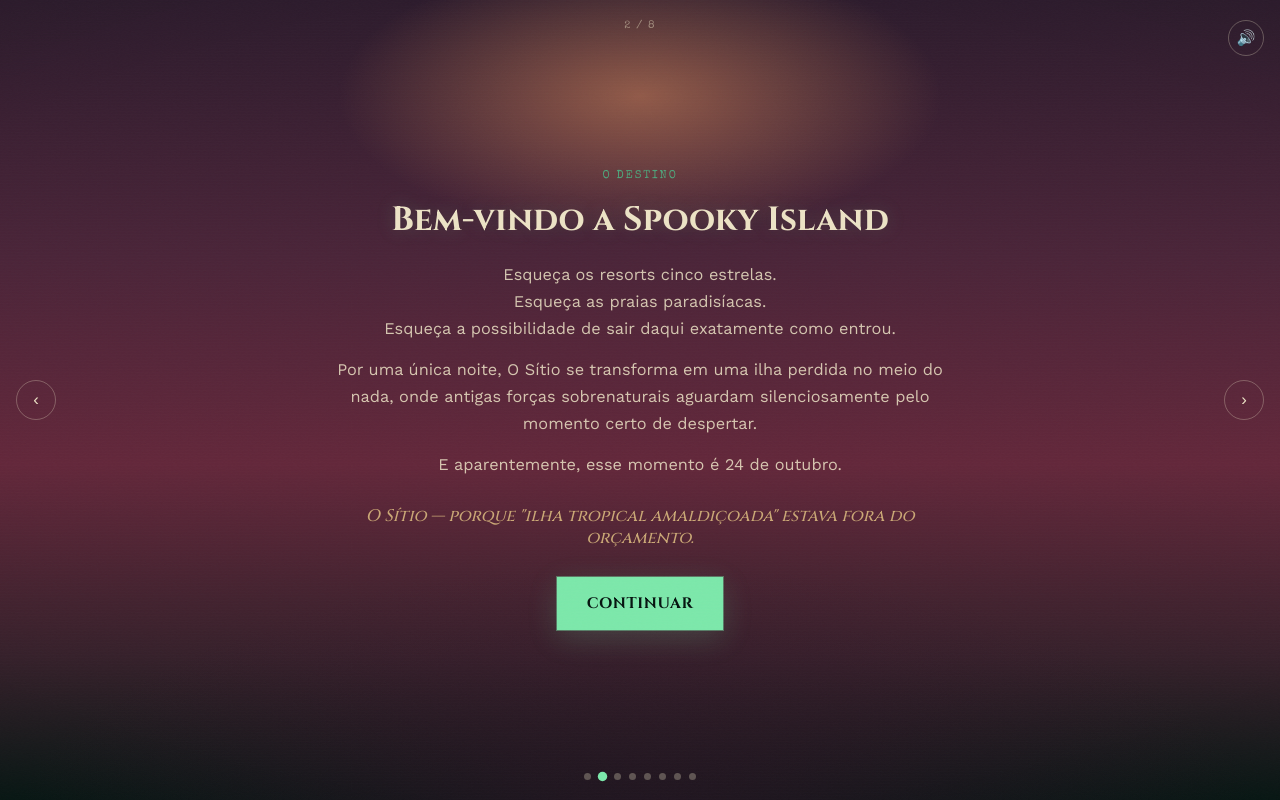
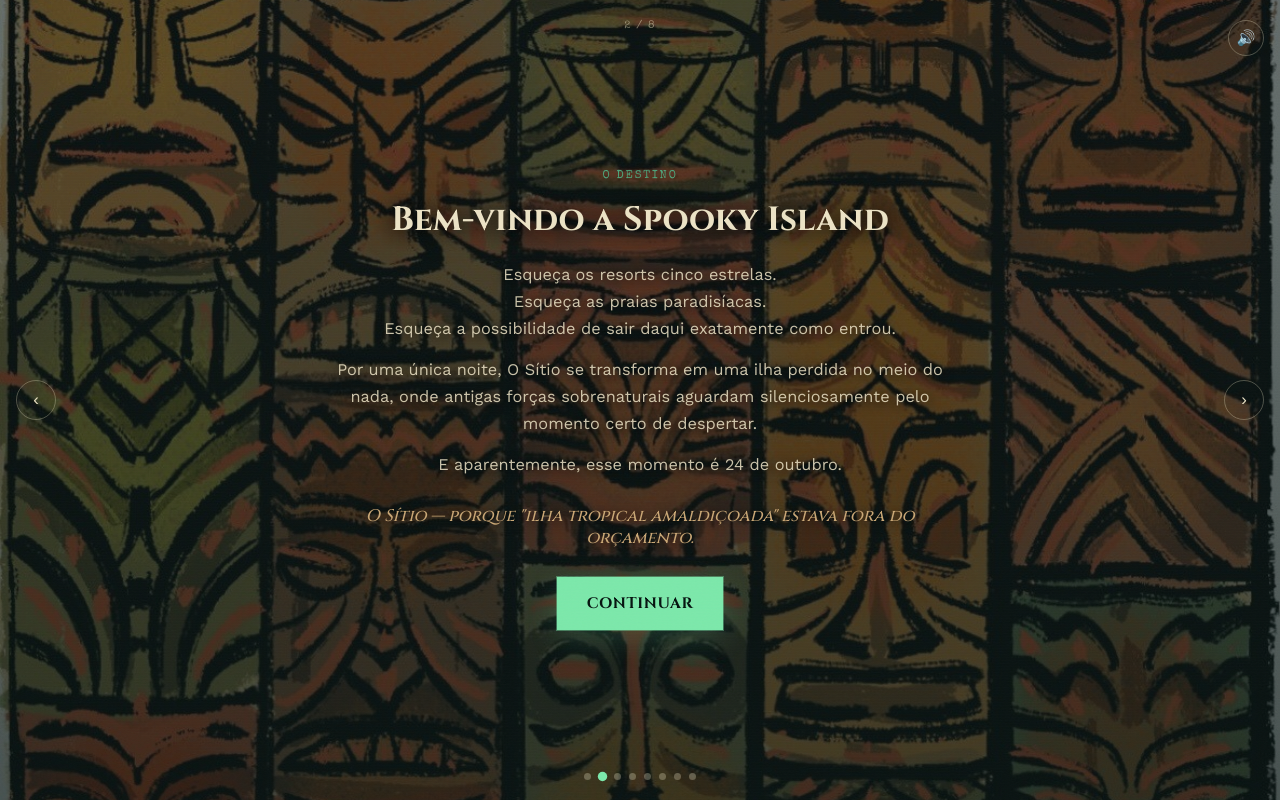
Before and after one commit to Dudufk/spooky-island, a plain HTML site: page index.html in a window 1280 px wide. Both pictures are taken after a click on the button "ENTRAR NA ILHA". Drawn offline with nearby package versions, Linux system fonts and the light colour scheme.

Commit message:
Refactor CSS for 'resort' and 'dusk' moods

```diff
--- a/index.html
+++ b/index.html
@@ -85,7 +85,10 @@
 
         /* MOOD: dusk — transição, o paraíso começa a escurecer */
         body[data-mood="dusk"] .bg-glow {
-            background: radial-gradient(38% 28% at 50% 12%, rgba(255,163,102,0.45), transparent 62%), radial-gradient(70% 50% at 50% 105%, rgba(60,20,45,0.55), transparent 70%), linear-gradient(180deg, #2c1b2c 0%, #4a2438 32%, #63273a 58%, #35202a 82%, var(--void) 100%);
+            background-image: linear-gradient( rgba(7, 22, 19, 0.60), rgba(7, 22, 19, 0.72) ), url("fundo_tribais.jpeg");
+            background-position: center center;
+            background-size: cover;
+            background-repeat: no-repeat;
         }
 
         body[data-mood="dusk"] .vhs {
@@ -97,7 +100,21 @@
         }
 
         body[data-mood="dusk"] .stage {
-            animation: none;
+            position: relative;
+        }
+
+        body[data-mood="dusk"] .section[data-index="1"] {
+            position: relative;
+            z-index: 1;
+        }
+
+        body[data-mood="dusk"] .section[data-index="1"] .title {
+            text-shadow: 0 2px 20px rgba(0, 0, 0, 0.95), 0 0 30px rgba(0, 0, 0, 0.65);
+        }
+
+        body[data-mood="dusk"] .section[data-index="1"] .body-text,
+        body[data-mood="dusk"] .section[data-index="1"] .quote {
+            text-shadow: 0 2px 12px rgba(0, 0, 0, 0.95);
         }
 
         body {
@@ -218,9 +235,7 @@
         .skull-video-overlay {
             position: absolute;
             inset: 0;
-            background:
-                radial-gradient(circle at 50% 42%, rgba(7,22,19,0.10), rgba(7,22,19,0.78) 72%),
-                linear-gradient(180deg, rgba(7,22,19,0.30), rgba(7,22,19,0.88));
+            background: radial-gradient(circle at 50% 42%, rgba(7,22,19,0.10), rgba(7,22,19,0.78) 72%), linear-gradient(180deg, rgba(7,22,19,0.30), rgba(7,22,19,0.88));
         }
 
         .section.has-skull-video .kicker,
```
Lines whose indentation alone changed are shown as unchanged.
